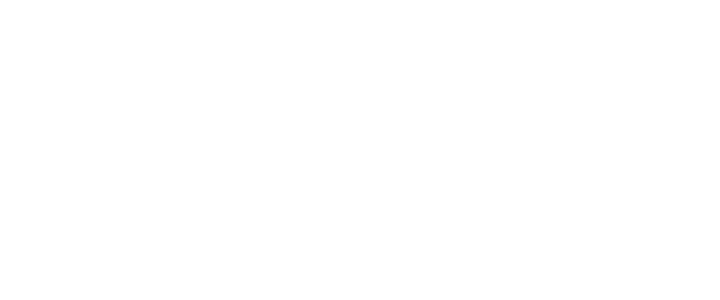
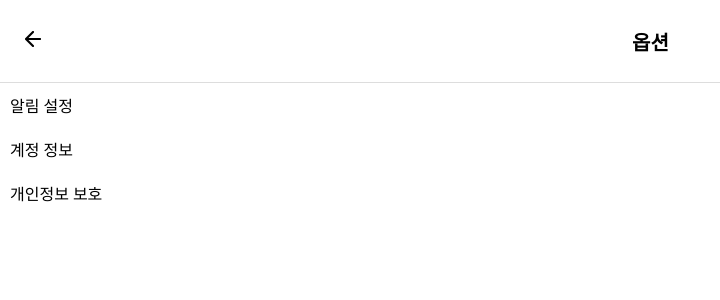
Before and after one commit to jwj9127/likelion12th-trendition-Front, a React (Create React App) app: page /setting in a window 1280 px wide. Before the commit this address had no page. Shown: the top 300 px of the page, without its empty margins (0-720 px from the left). Built offline with nearby package versions, Linux system fonts and the light colour scheme; a web font is replaced by a local one.

Commit message:
add: setting page

```diff
--- a/src/App.js
+++ b/src/App.js
@@ -11,6 +11,7 @@
 import Mypage from "./pages/Mypage.jsx";
 import Follow from "./pages/Follow.jsx";
 import Follower from "./pages/Follower.jsx";
+import Setting from "./pages/Setting.jsx";
 
 function App() {
     return (
@@ -25,6 +26,7 @@
                 <Route path="/mypage" element={<Mypage />} />
                 <Route path="/follow" element={<Follow />} />
                 <Route path="/follower" element={<Follower />} />
+                <Route path="/setting" element={<Setting />} />
             </Routes>
         </div>
     );
--- a/src/pages/Mypage.jsx
+++ b/src/pages/Mypage.jsx
@@ -17,7 +17,7 @@
                         <p>마라톤</p>
                     </div>
                     <p>@brunopham</p>
-                    <Link to={'/follow'}><FontAwesomeIcon icon={faGear} size="2x" /></Link>
+                    <Link to={'/Setting'}><FontAwesomeIcon icon={faGear} size="2x" /></Link>
                 </div>
                 <div className="mypage_main_profile">
                     <div className="mypage_main_img"></div>
--- /dev/null
+++ b/src/pages/Setting.jsx
@@ -0,0 +1,27 @@
+import React from "react";
+import { useState, useEffect } from "react";
+import "../css/Follow.css";
+import backIcon from "../imgs/backIcon.png";
+import { Link } from "react-router-dom";
+
+const Setting = () => {
+
+  return (
+    <div className="main">
+      <div className="top-nav">
+        <Link to="/mypage" className="font-gray">
+          <img src={backIcon} alt="뒤로가기" />
+        </Link>
+        <h2 className="title">옵션</h2>
+        <div></div>
+      </div>
+      <ul className="list">
+        <li className="list-item">알림 설정</li>
+        <li className="list-item">계정 정보</li>
+        <li className="list-item">개인정보 보호</li>
+      </ul>
+    </div>
+  );
+};
+
+export default Setting;
```
